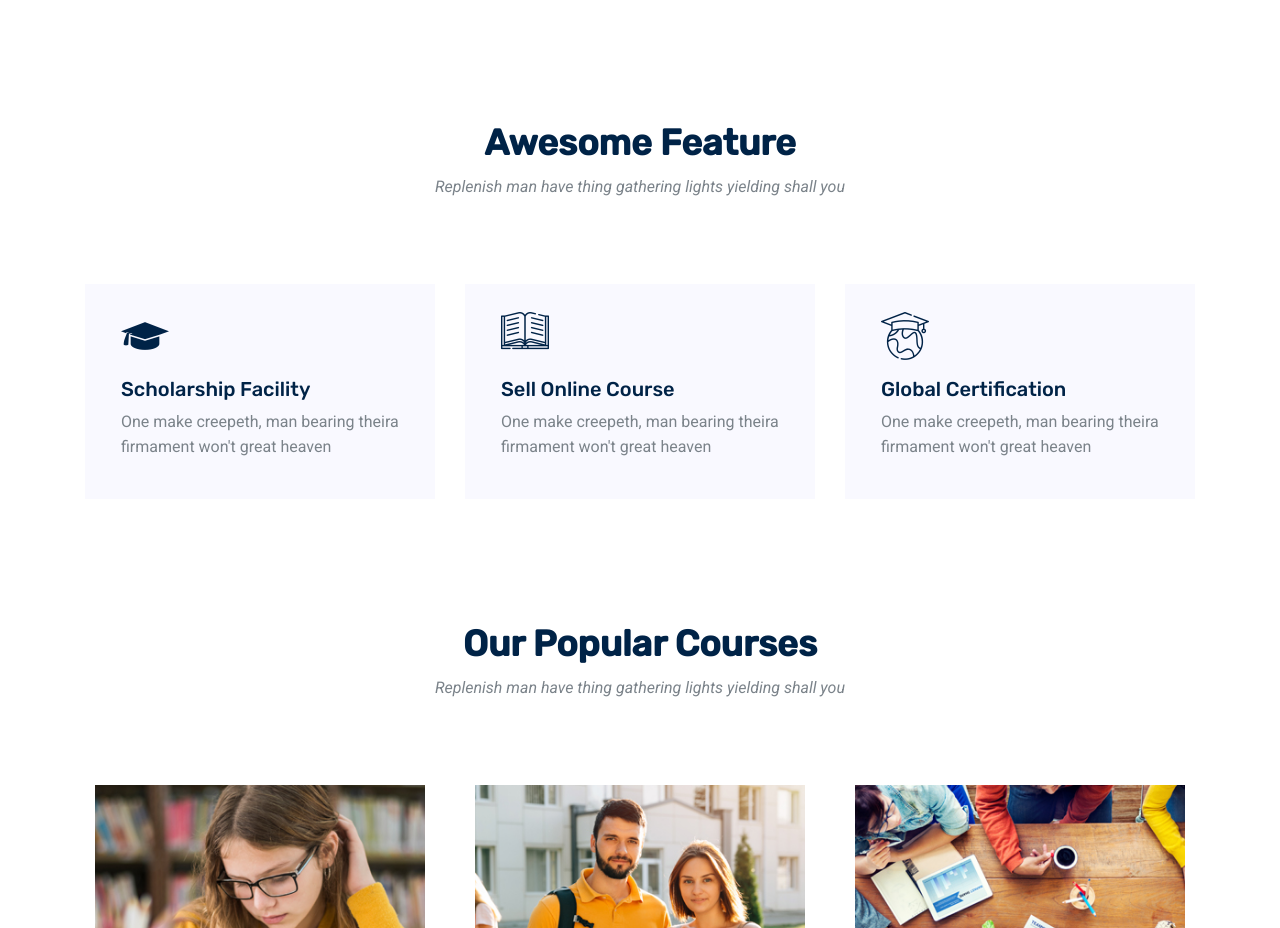
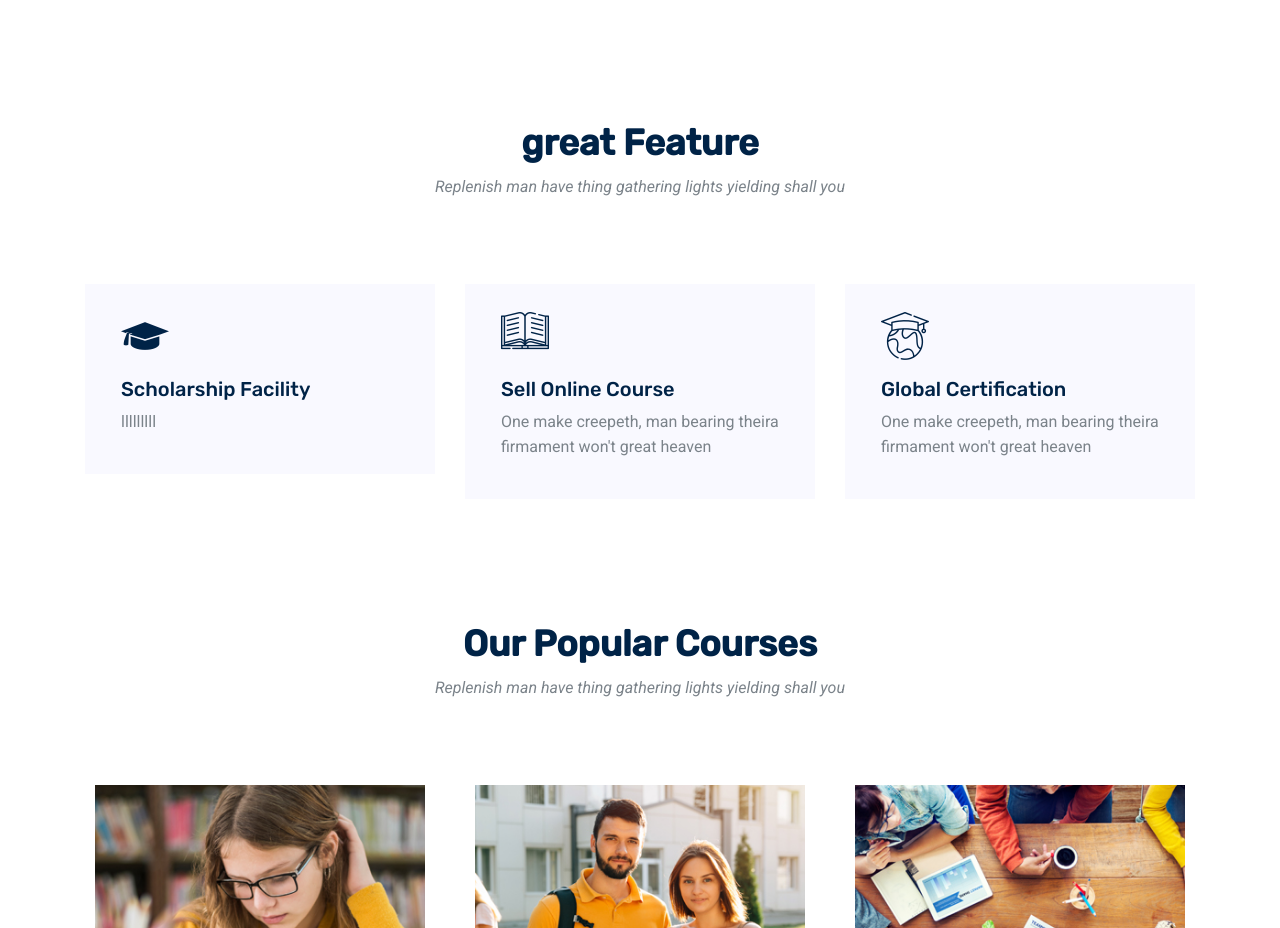
Before and after one commit to yeganeh-khalili/git, a plain HTML site: page index.html in a window 1280 px wide. Shown: the part 902-1830 px from the top of the page. Drawn offline with Linux system fonts and the light colour scheme; some packages are replaced by stand-ins of ours; files whose address does not match are found by name.

Commit message:
testing conflicts from ali

```diff
--- a/index.html
+++ b/index.html
@@ -164,7 +164,7 @@
         <div class="row justify-content-center">
           <div class="col-lg-5">
             <div class="main_title">
-              <h2 class="mb-3">Awesome Feature</h2>
+              <h2 class="mb-3">great Feature</h2>
               <p>
                 Replenish man have thing gathering lights yielding shall you
               </p>
@@ -178,8 +178,7 @@
               <div class="desc">
                 <h4 class="mt-3 mb-2">Scholarship Facility</h4>
                 <p>
-                  One make creepeth, man bearing theira firmament won't great
-                  heaven
+                lllllllll
                 </p>
               </div>
             </div>
```
